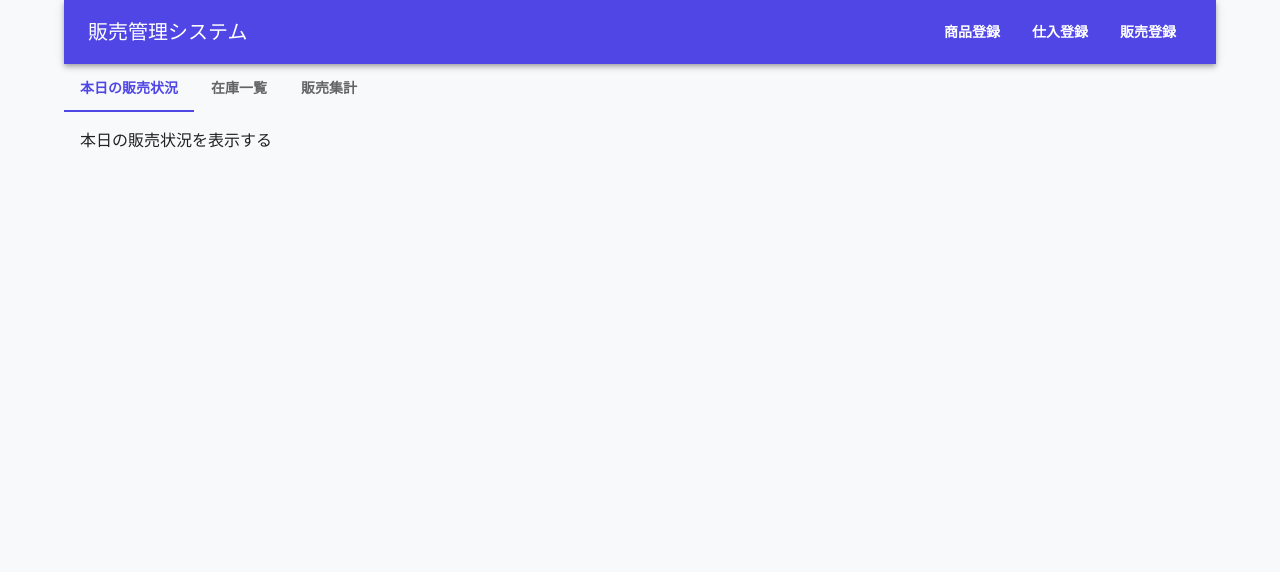
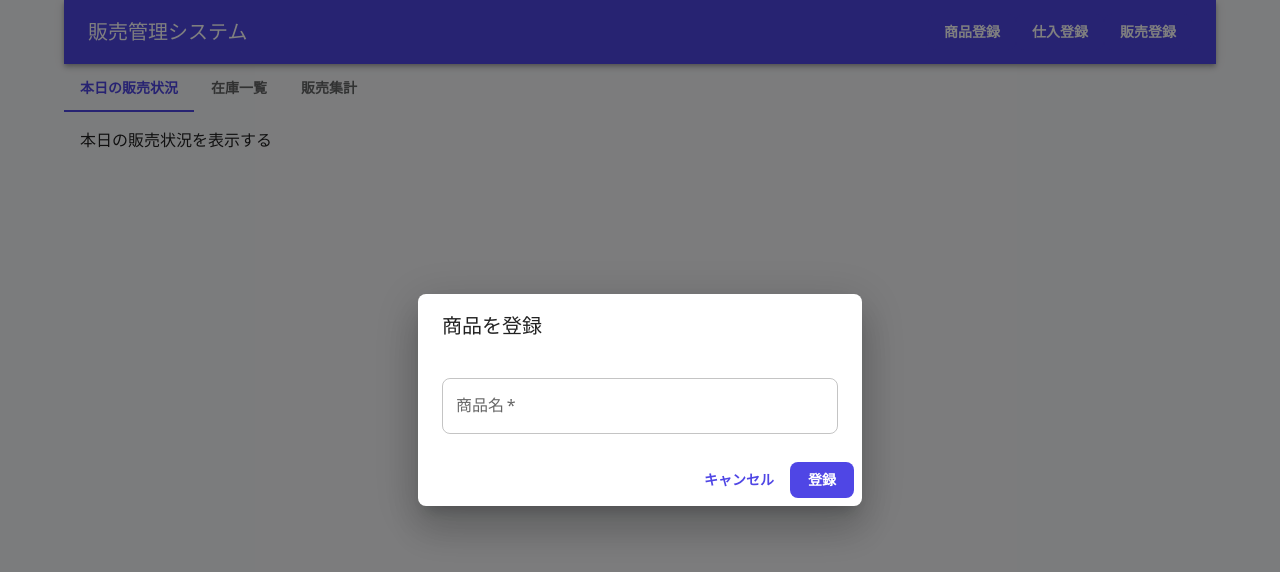
Before and after one commit to kentem-ko-munakata/sales-manager, a React (Vite) app: page / in a window 1280 px wide. Both pictures are taken after a click on the button "商品登録". Shown: the top 572 px of the page. Built offline with nearby package versions, Linux system fonts and the light colour scheme.

Commit message:
feat:商品追加実装

```diff
--- a/src/entities/product/model/productStore.ts
+++ b/src/entities/product/model/productStore.ts
@@ -1,7 +1,7 @@
 import { create } from 'zustand';
 import { productSchema, type Product, type ProductInput } from './Product';
 import { createJSONStorage, persist } from 'zustand/middleware';
-import z from 'zod';
+import { z } from 'zod';
 import { storageKey } from '@/shared/config/storage';
 import { mergeWithSchema } from '@/shared/lib/persist';
 
--- a/src/entities/purchase/model/PurchaseStore.ts
+++ b/src/entities/purchase/model/PurchaseStore.ts
@@ -1,6 +1,6 @@
 import { create } from 'zustand';
 import { createJSONStorage, persist } from 'zustand/middleware';
-import z from 'zod';
+import { z } from 'zod';
 import { storageKey } from '@/shared/config/storage';
 import { mergeWithSchema } from '@/shared/lib/persist';
 import { purchaseSchema, type Purchase, type PurchaseInput } from './Purchase';
--- a/src/entities/sale/model/SaleStore.ts
+++ b/src/entities/sale/model/SaleStore.ts
@@ -1,6 +1,6 @@
 import { create } from 'zustand';
 import { createJSONStorage, persist } from 'zustand/middleware';
-import z from 'zod';
+import { z } from 'zod';
 import { storageKey } from '@/shared/config/storage';
 import { mergeWithSchema } from '@/shared/lib/persist';
 import { saleSchema, type Sale, type SaleInput } from './Sale';
--- /dev/null
+++ b/src/features/product-form/index.ts
@@ -0,0 +1,2 @@
+export { AddButton } from './ui/AddButton';
+export { ProductForm } from './ui/ProductForm';
--- /dev/null
+++ b/src/features/product-form/model/schema.ts
@@ -0,0 +1,16 @@
+import type { Product } from '@/entities/product';
+import { z } from 'zod';
+
+export const productFormSchema = z.object({
+  name: z.string().trim().min(1, '商品名を入力してください').max(20, '20文字以内で入力してください'),
+});
+
+// 入力中の値（useFormのdefaultValues）
+export type ProductFormInput = z.input<typeof productFormSchema>;
+// チェック後の値（onSubmitで受け取る値）
+export type ProductFormValues = z.output<typeof productFormSchema>;
+
+// フォームの初期値
+export const toProductFormInput = (product?: Product): ProductFormInput => ({
+  name: product?.name ?? '',
+});
--- /dev/null
+++ b/src/features/product-form/ui/AddButton.tsx
@@ -0,0 +1,34 @@
+import { useProductStore } from '@/entities/product';
+import { Button } from '@mui/material';
+import { useState } from 'react';
+import { toProductFormInput, type ProductFormValues } from '../model/schema';
+import { ProductForm } from './ProductForm';
+
+export const AddButton = () => {
+  const addProduct = useProductStore((state) => state.addProduct);
+
+  // 商品登録モーダル開閉用
+  const [open, setOpen] = useState(false);
+
+  const handleSubmit = (values: ProductFormValues) => {
+    addProduct(values);
+    setOpen(false);
+  };
+
+  return (
+    <>
+      <Button variant='contained' onClick={() => setOpen(true)}>
+        商品登録
+      </Button>
+      {open && (
+        <ProductForm
+          title='商品を登録'
+          defaultValues={toProductFormInput()}
+          submitLabel='登録'
+          onSubmit={handleSubmit}
+          onCancel={() => setOpen(false)}
+        />
+      )}
+    </>
+  );
+};
--- /dev/null
+++ b/src/features/product-form/ui/ProductForm.tsx
@@ -0,0 +1,46 @@
+import { FormTextField } from '@/shared/ui/FormTextField';
+import { zodResolver } from '@hookform/resolvers/zod';
+import { Button, Dialog, DialogActions, DialogContent, DialogTitle, Stack } from '@mui/material';
+import { useForm } from 'react-hook-form';
+import { productFormSchema, type ProductFormInput, type ProductFormValues } from '../model/schema';
+
+interface ProductFormProps {
+  title: string;
+  defaultValues: ProductFormInput;
+  submitLabel: string;
+  // チェックを通った値だけが渡される
+  onSubmit: (values: ProductFormValues) => void;
+  onCancel: () => void;
+}
+
+// 表示している間だけマウントする前提（閉じるたびに入力は破棄される）
+export const ProductForm = ({ title, defaultValues, submitLabel, onSubmit, onCancel }: ProductFormProps) => {
+  const {
+    control,
+    handleSubmit, // 送信時にチェックし、通ったときだけ onSubmit を呼ぶ
+    formState: { isSubmitting },
+  } = useForm<ProductFormInput, unknown, ProductFormValues>({
+    resolver: zodResolver(productFormSchema), // チェックを zod のスキーマで行う
+    defaultValues,
+  });
+
+  return (
+    <Dialog open onClose={onCancel} maxWidth='xs' fullWidth>
+      <DialogTitle>{title}</DialogTitle>
+      <form onSubmit={handleSubmit(onSubmit)} noValidate>
+        <DialogContent>
+          <Stack spacing={2}>
+            {/* FormTextField：Controller と TextField をまとめた shared/ui の部品 */}
+            <FormTextField control={control} name='name' label='商品名' required autoFocus />
+          </Stack>
+        </DialogContent>
+        <DialogActions>
+          <Button onClick={onCancel}>キャンセル</Button>
+          <Button type='submit' variant='contained' disabled={isSubmitting}>
+            {submitLabel}
+          </Button>
+        </DialogActions>
+      </form>
+    </Dialog>
+  );
+};
--- a/src/pages/main/ui/MainPage.tsx
+++ b/src/pages/main/ui/MainPage.tsx
@@ -1,3 +1,4 @@
+import { AddButton } from '@/features/product-form';
 import { AppBar, Box, Button, Container, Tab, Tabs, Toolbar, Typography } from '@mui/material';
 import { useState } from 'react';
 
@@ -20,7 +21,7 @@ export const MainPage = () => {
           <Typography variant='h6' component='div' sx={{ flexGrow: 1 }}>
             販売管理システム
           </Typography>
-          <Button variant='contained'>商品登録</Button>
+          <AddButton />
           <Button variant='contained'>仕入登録</Button>
           <Button variant='contained'>販売登録</Button>
         </Toolbar>
--- /dev/null
+++ b/src/shared/ui/FormTextField.tsx
@@ -0,0 +1,33 @@
+import TextField, { type TextFieldProps } from '@mui/material/TextField';
+import { useController, type Control, type FieldPath, type FieldValues } from 'react-hook-form';
+
+type FormTextFieldProps<TFieldValues extends FieldValues, TTransformed> = {
+  /** フォームの項目名（型チェックされるので、存在しない名前は書けない） */
+  name: FieldPath<TFieldValues>;
+  /** useForm が返す control */
+  control: Control<TFieldValues, unknown, TTransformed>;
+} & Omit<TextFieldProps, 'name' | 'value' | 'onChange' | 'onBlur' | 'error'>;
+
+export const FormTextField = <TFieldValues extends FieldValues, TTransformed>({
+  name,
+  control,
+  helperText,
+  ...textFieldProps
+}: FormTextFieldProps<TFieldValues, TTransformed>) => {
+  // field：value・onChange・onBlur・ref など入力欄に渡す値 / fieldState：この項目のエラーなど
+  const { field, fieldState } = useController({ name, control });
+
+  // ref は TextField の外枠ではなく、中の <input> に渡す（エラー時に自動でフォーカスするため）
+  const { ref, ...fieldProps } = field;
+
+  return (
+    <TextField
+      fullWidth
+      {...textFieldProps}
+      {...fieldProps}
+      inputRef={ref}
+      error={fieldState.error !== undefined} // エラーがあれば赤枠
+      helperText={fieldState.error?.message ?? helperText} // エラー文がなければ補足説明を出す
+    />
+  );
+};
```
